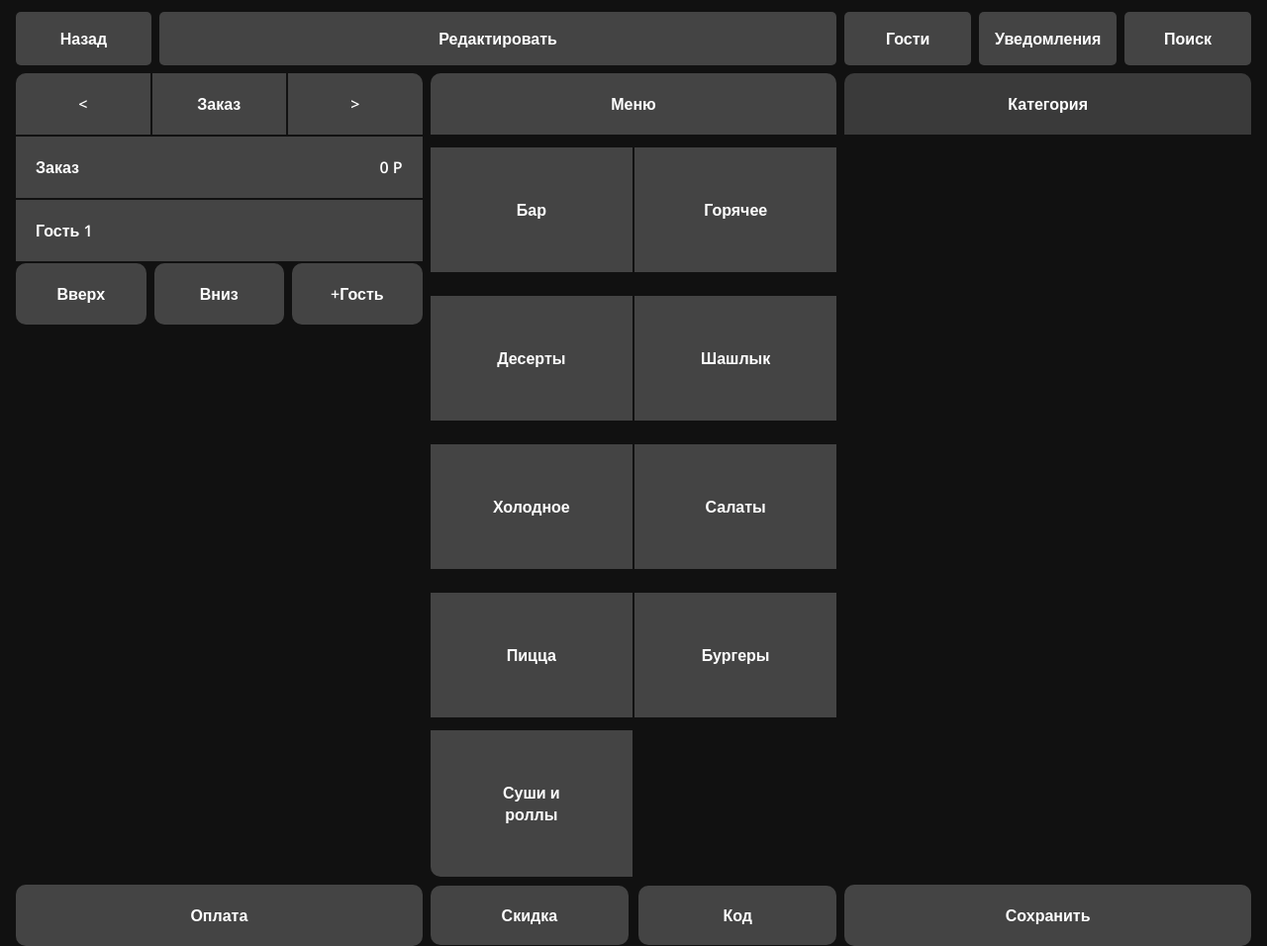
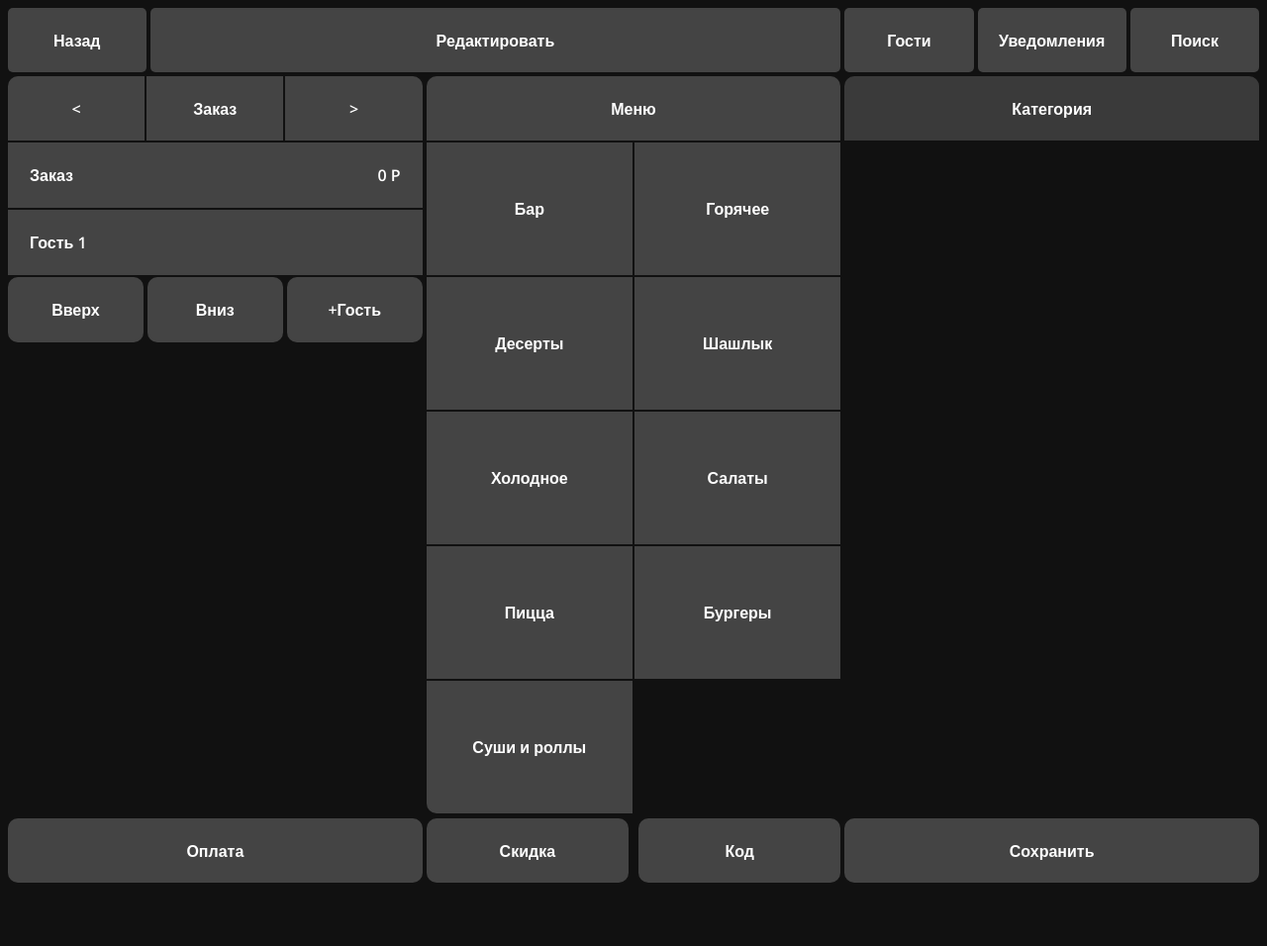
Before and after one commit to Yurkovich/Cashier-App, a FastAPI app: page / in a window 1280 px wide. Shown: the whole page at 99% size. After the commit the page ends 892 px from the top, so only its background shows below. Run offline with FastAPI, Linux system fonts and the light colour scheme; data comes from the database, SQL or seed files in the repository; both versions use the stored data as it was after the commit.

Commit message:
Updated frontend

```diff
--- a/app/frontend/static/styles.css
+++ b/app/frontend/static/styles.css
@@ -31,28 +31,27 @@ button {
 .grid-container {
     width: 100vw;
     height: 100vh;
-    padding: 1em;
-    padding-top: 0.75em;
+    padding: 0.5em;
 }
 
 .navbar {
     display: grid;
     grid-template-columns: 1fr minmax(477px, 5fr) minmax(300px, 3fr);
     text-align: center;
-    gap: 0.5em;
+    gap: 0.25em;
 }
 
 .navbar-group {
     display: grid;
     grid-template-columns: minmax(118.5px, 1fr) 1fr 1fr;
-    gap: 0.5em;
+    gap: 0.25em;
 }
 
 .navbar button {
     background-color: var(--main-bg-color);
     color: white;
     border: none;
-    padding: 1em;
+    padding: 1.35em;
     cursor: pointer;
     width: 100%;
     border-radius: 5px;
@@ -61,8 +60,9 @@ button {
 .container {
     display: grid;
     grid-template-columns: 3fr 3fr 3fr;
-    padding-top: 0.5em;
-    gap: 0.5em;
+    padding-top: 0.25em;
+    padding-bottom: 0.05em;
+    gap: 0.25em;
 }
 
 .order-header {
@@ -76,7 +76,7 @@ button {
     background-color: var(--main-bg-color);
     color: white;
     border: none;
-    padding: 1.25em;
+    padding: 1.35em;
     cursor: pointer;
     width: 100%;
     height: 100%;
@@ -98,7 +98,7 @@ button {
 }
 
 .order-guess {
-    padding: 1.25em;
+    padding: 22px;
     background-color: var(--main-bg-color);
 }
 
@@ -106,18 +106,19 @@ button {
     display: flex;
     justify-content: space-between;
     background-color: var(--main-bg-color);
-    padding: 1.25em;
+    padding: 22px;
     grid-row: 1 / 2; /* Positioned in the first row */
 }
 
 .order-item {
     display: grid;
-    grid-template-columns: 1fr 1fr 1fr; /* Adjust column widths as needed */
+    grid-template-columns: 2fr 1fr 1fr; /* Adjust column widths as needed */
     align-items: center;
-    padding: 1.25em;
+    padding: 22px;
     /* padding-top: 1.25em;
     padding-bottom: 1.25em; */
-    background-color: var(--item-bg-color);
+    background-color: var(--main-bg-color);
+    margin-bottom: 2px;
 }
 
 /* .order-item > div {
@@ -144,14 +145,14 @@ button {
 .order-footer-buttons {
     display: grid;
     grid-template-columns: 1fr 1fr 1fr;
-    gap: 0.5em;
+    gap: 0.25em;
 }
 
 .order-footer button {
     background-color: var(--main-bg-color);
     color: white;
     border: none;
-    padding: 1.25em;
+    padding: 1.35em;
     cursor: pointer;
     width: 100%;
     height: 100%;
@@ -162,7 +163,7 @@ button {
     background-color: #444;
     color: white;
     border: none;
-    padding: 1.25em;
+    padding: 1.35em;
     cursor: pointer;
     width: 100%;
     border-radius: 10px;
@@ -173,7 +174,7 @@ button {
     display: flex;
     background-color: var(--main-bg-color);
     color: white;
-    padding: 1.25em;
+    padding: 1.35em;
     justify-content: center;
     border-top-left-radius: 10px;
     border-top-right-radius: 10px;
@@ -195,13 +196,16 @@ button {
 }
 
 .menu-item button {
-    /* padding: 3.25em; */
-    padding: 52px;
+    padding: 1em;
     background-color: var(--main-bg-color);
     border: none;
     width: 100%;
-    height: 100%;
-    max-height: 3fr;
+    min-height: 134px;
+    max-height: 134px;
+    text-overflow: ellipsis;
+    white-space: normal;
+    word-wrap: break-word;
+    overflow: hidden;
 }
 
 .menu-item:nth-child(9) button {
@@ -230,7 +234,7 @@ button {
     background-color: var(--main-bg-color);
     color: white;
     border: none;
-    padding: 1.2em;
+    padding: 1.35em;
     cursor: pointer;
     width: 100%;
     height: 100%;
@@ -257,8 +261,8 @@ button {
     background-color: var(--second-bg-color);
     border: none;
     width: 100%;
-    min-height: 126px;
-    max-height: 126px;
+    min-height: 134px;
+    max-height: 134px;
     text-overflow: ellipsis;
     white-space: normal;
     word-wrap: break-word;
@@ -279,7 +283,7 @@ button {
     background-color: var(--main-bg-color);
     color: white;
     border: none;
-    padding: 1.25em;
+    padding: 1.35em;
     cursor: pointer;
     width: 100%;
     height: 100%;
@@ -289,10 +293,9 @@ button {
 .footer-container {
     display: grid;
     grid-template-columns: 1fr 1fr 1fr;
-    gap: 0.5em;
-    padding-top: 8px;
+    gap: 0.25em;
+    padding-top: 0.25em;
     justify-content: center;
     text-align: center;
     align-items: center;
-    /* min-width: 940px; */
 }
```
Also changed, not shown: app/backend/database.db.
